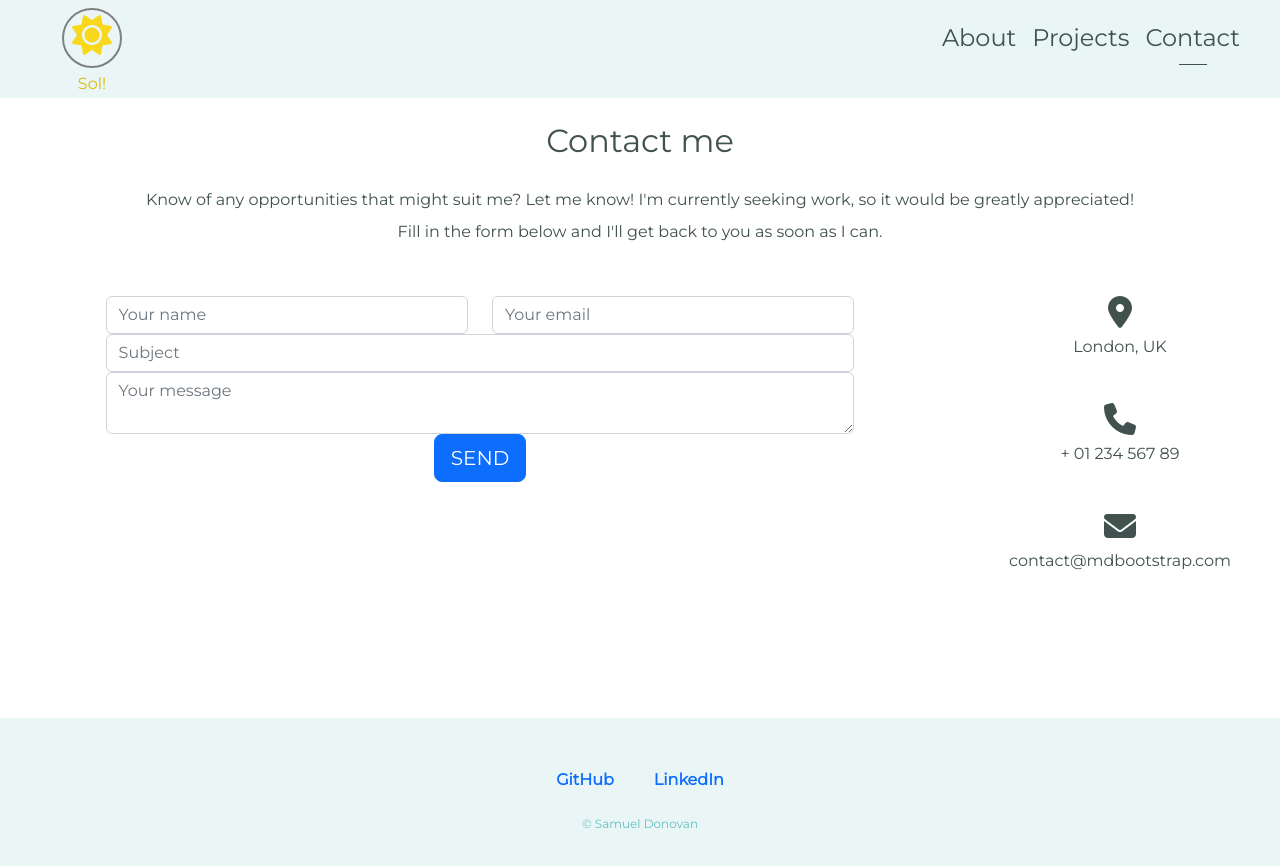
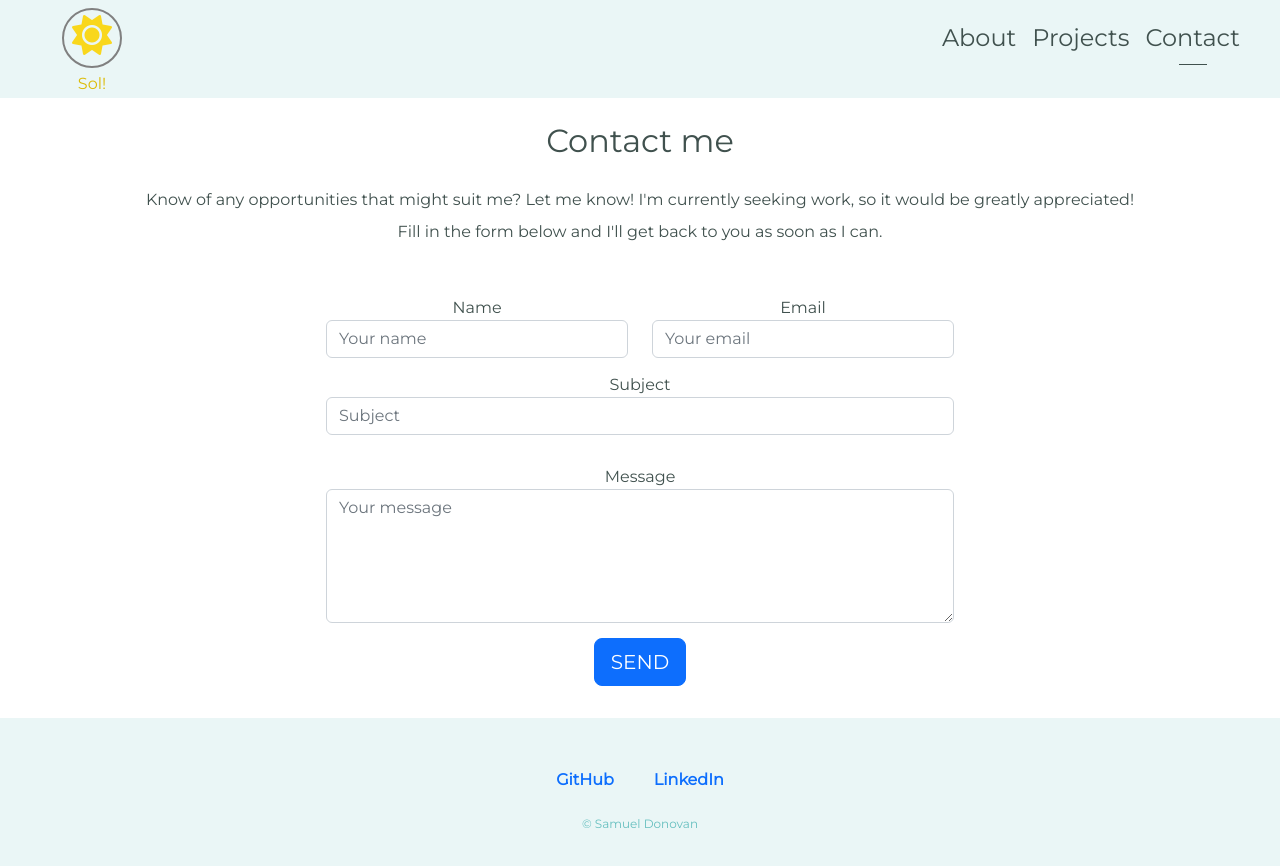
Before and after one commit to samcdonovan/Personal-Site, a Next.js app: page /contact in a window 1280 px wide. Shown: the top 866 px of the page. Built offline with nearby package versions, Linux system fonts and the light colour scheme; a web font is replaced by a local one.

Commit message:
Add Contact form styling

```diff
--- a/public/css/styles.css
+++ b/public/css/styles.css
@@ -423,11 +423,22 @@ p {
 /* ============
    CONTACT PAGE
    ============*/
-.contact-container {}
+.contact-container {
+  margin-bottom: 50px;
+}
 
 #contact-form {
-  width: 80%;
+  width: 50%;
   margin: auto;
+}
+
+#contact-form label {
+  display: inline-block;
+  text-align: left;
+}
+
+.form-field {
+  margin: 15px 0;
 }
 
 /* =========
--- a/src/pages/contact.js
+++ b/src/pages/contact.js
@@ -77,6 +77,43 @@ export default function Contact() {
                     I'm currently seeking work, so it would be greatly appreciated!
                     <br />Fill in the form below and I'll get back to you as soon as I can.</p>
 
+                <form id="contact-form">
+
+                    <div class="row">
+                        <div class="col-md-6">
+                            <label for="name">Name</label>
+                            <input type="text" id="name" name="name" className="form-control" placeholder="Your name" />
+                        </div>
+
+                        <div class="col-md-6">
+                            <label for="email">Email</label>
+                            <input type="text" id="email" name="email" className="form-control" placeholder="Your email" />
+                        </div>
+                    </div>
+
+                    <div className="row">
+                        <div className="form-field">
+                            <label for="subject">Subject</label>
+                            <input type="text" id="subject" name="subject" className="form-control" placeholder="Subject" />
+                        </div>
+                    </div>
+
+                    <div className="row">
+                        <div className="form-field">
+                            <label for="message">Message</label>
+                            <textarea type="text" id="message" name="message" rows="5" className="form-control md-textarea" placeholder="Your message"></textarea>
+                        </div>
+                    </div>
+
+                    <button type="submit" class="btn btn-primary btn-lg">SEND</button>
+                </form>
+                {/*
+                <h2 className="h1-responsive font-weight-bold text-center my-4">Contact me</h2>
+
+                <p className="text-center w-responsive mx-auto mb-5">Know of any opportunities that might suit me? Let me know!
+                    I'm currently seeking work, so it would be greatly appreciated!
+                    <br />Fill in the form below and I'll get back to you as soon as I can.</p>
+
                 <div className="row">
 
                     <div className="col-md-9 mb-md-0 mb-5">
@@ -107,14 +144,10 @@ export default function Contact() {
                             </div>
 
                             <div className="row">
-
                                 <div className="col-md-12">
-
                                     <div className="md-form">
                                         <textarea type="text" id="message" name="message" rows="2" className="form-control md-textarea" placeholder="Your message"></textarea>
-
                                     </div>
-
                                 </div>
                             </div>
 
@@ -141,6 +174,7 @@ export default function Contact() {
                         </ul>
                     </div>
                 </div>
+                */}
             </div>
         </div>
     )
```
